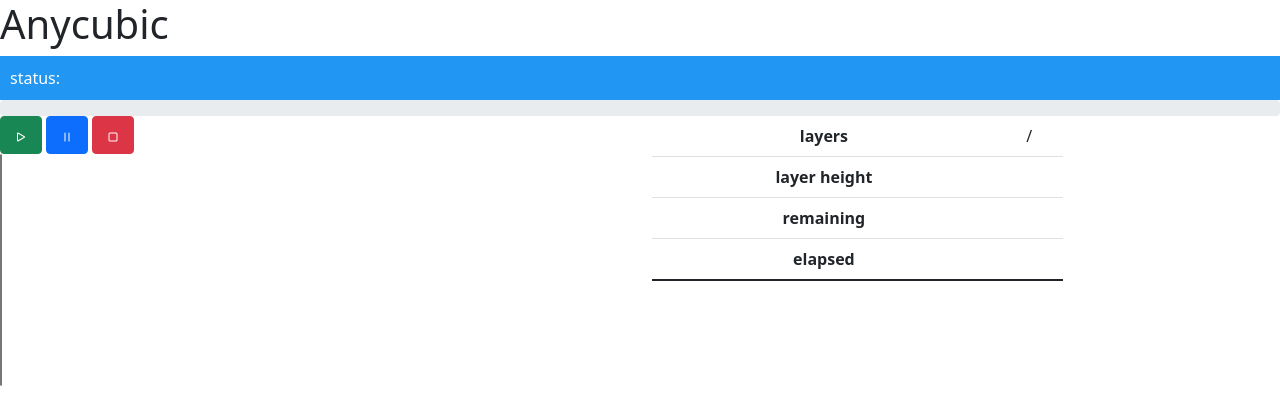
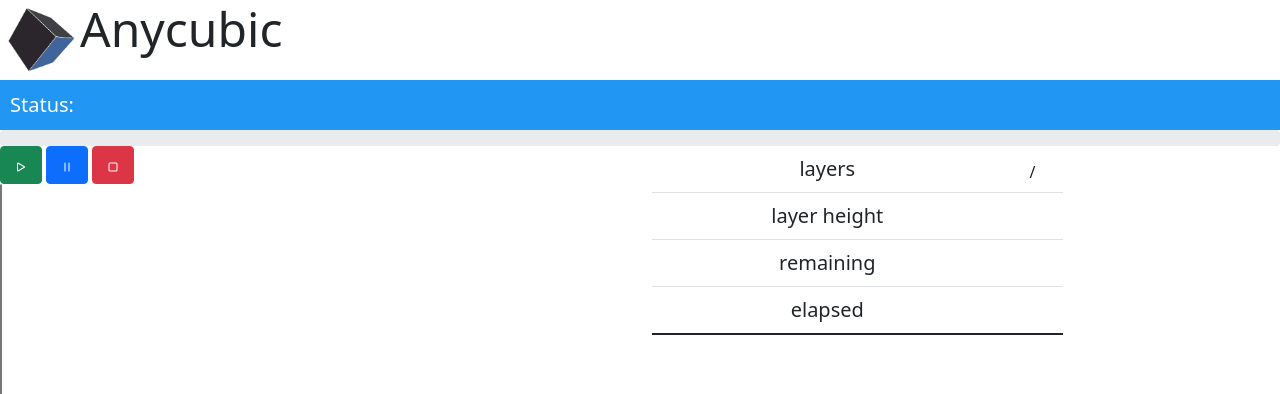
Before and after one commit to adamoutler/anycubic-3d-printer-ha-addon, a PHP site: page / in a window 1280 px wide. Shown: the top 394 px of the page. Run offline with PHP 8.4, Linux system fonts and the light colour scheme; data that the repository does not hold is empty.

Commit message:
Minor website revisions

```diff
--- a/src/api.php
+++ b/src/api.php
@@ -57,7 +57,6 @@ while (!endsWith($data, "end") && !endsWith($data,"\n\n") && time() < $endtime)
 }
 $data = trim($data);
 set_time_limit(30);
-
 fclose($socket);
 $array = explode(",", $data);
 
--- a/src/config.inc.php
+++ b/src/config.inc.php
@@ -1,5 +1,5 @@
 <?php
 $config['MONO_X_IP'] = '192.168.1.254';
 $config['MONO_X_PORT'] = '6000';
-$config['MONO_X_USE_CAMERA'] = false;
+$config['MONO_X_USE_CAMERA'] = true;
 $config['MONO_X_CAMERA'] = 'https://shinobi.adamoutler.com/9ZueLnnjYWLE8FG2FVXqDONZoZOinI/mjpeg/f5OZZ4FosU/vlJcRb6MvO/';
--- a/src/css/style.css
+++ b/src/css/style.css
@@ -17,3 +17,21 @@
     width: 50%;
     height: 50%;
 }
+.header-image{
+    height:  5em;
+    vertical-align: middle;
+    position: relative;
+
+}
+.heading-box{
+    max-height: 5em;
+}
+.header-title{
+    max-height: 3em;
+
+    margin: 0;
+}
+.header-text{
+    max-height: 2em;
+    margin: 0;
+}
--- a/src/index.php
+++ b/src/index.php
@@ -21,15 +21,18 @@
         <div class="toast-body">
         </div>
     </div>
-    <div class="position-static">
-        <row class="d-inline-flex align-items-baseline">
-                <h1 class="align-bottom" id="model"> Anycubic </h1>
-                <p class="align-bottom" id="firmware"></p>
+    <div class="position-static heading-box">
+        <row class="d-inline-flex ">
+            <img class="header-image" src="img/anycubic.jpg" />
+            <div class="d-flex-column">
+                <p class="header-title align-bottom display-5" id="model"> Anycubic </p>
+                <p class="header-text align-bottom lead" id="firmware"></p>
+            </div>
         </row>
 
     </div>
     <div class="block">
-        <div id="box2" class='title'><span>status: <b><span id="status"></span></b> <span id="file"></span> <span id="total_volume"></span></span></div>
+        <div id="box2" class='title'><span><span class="lead"> Status:</span> <span id="status"></span> <span id="file"></span> <span id="total_volume"></span></span></div>
         <div><span>
                 <div class="progress">
                     <div class="progress-bar" role="progressbar" aria-valuemin="0" aria-valuemax="100" id="progress-bar"><span id="percent_complete"></span></progress></div>
@@ -68,24 +71,24 @@
                 <table class="table">
                     <thead class="thead-dark">
                         <tr>
-                            <th scope="col">layers</th>
+                            <th class="lead" scope="col">layers</th>
                             <td> <span><span id="current_layer"></span>/<span id="total_layers"></span></span> </td>
 
                         </tr>
                         <tr>
-                            <th scope="col">layer height</th>
+                            <th class="lead" scope="col">layer height</th>
                             <td id="layer_height"></td>
 
                         </tr>
                         <tr>
 
-                            <th scope="col">remaining</th>
+                            <th class="lead" scope="col">remaining</th>
                             <td id="seconds_remaining"></td>
 
                         </tr>
                         <tr>
 
-                            <th scope="col">elapsed</th>
+                            <th class="lead" scope="col">elapsed</th>
                             <td id="elapsed"></td>
 
                         </tr>
@@ -104,7 +107,7 @@
 
 
     <div id='window1' class='window'>
-        <div id="box1" class='title'>camera feed</div>
+        <div id="box1" class='title'><span  class="lead">Live Feed</span></div>
         <img id="camerabox" src=http://192.168.1.251:8080/?action=stream&1647305721063 alt="Your browser may be blocking insecure content on a secure page.  You can allow insecure content, or disable the camera." />
 
     </div>
@@ -124,8 +127,8 @@
     print "const camera=\"" . $config['MONO_X_CAMERA'] . "\";\n";
     print "const usecamera=\"" . $config['MONO_X_USE_CAMERA'] . "\";\n";
     ?>
-    if (usecamera != "true" && usecamera != "1"){
-        document.getElementById("window1").hidden=true;
+    if (usecamera != "true" && usecamera != "1") {
+        document.getElementById("window1").hidden = true;
 
     }
     document.getElementById("camerabox").setAttribute("src", camera);
```
Also changed, not shown: src/getImage.php (+69 -14 lines), src/img/anycubic.jpg (added), src/name.png (added), 1 other file.
